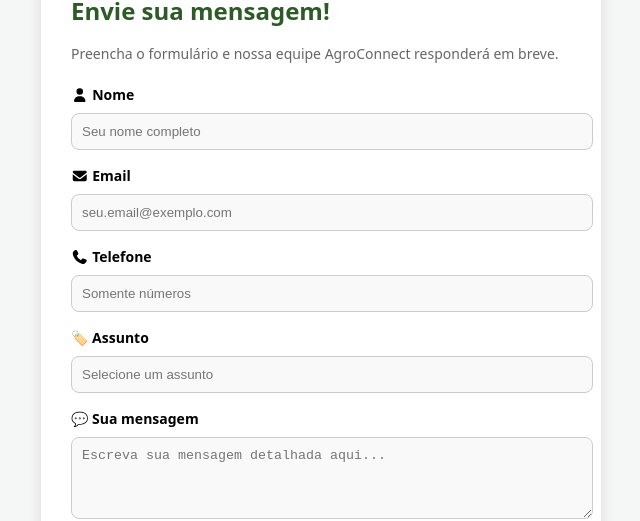
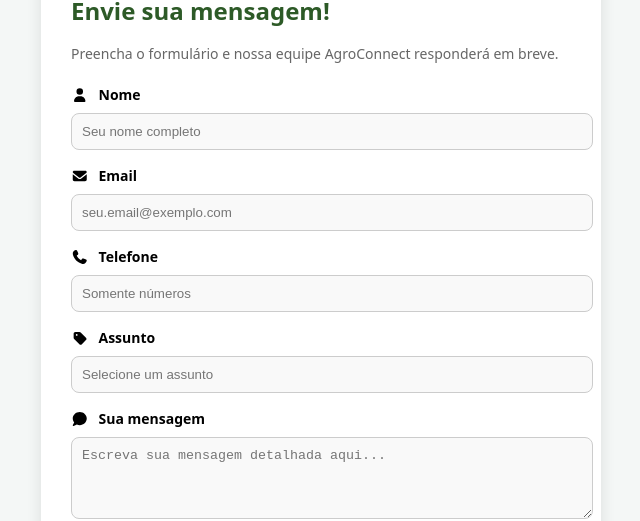
Before and after one commit to FIAP-ON-2025/AgroConnect-React, a React (Vite) app: page / in a window 1280 px wide. Shown: the part 115-636 px from the top of the page, without its empty margins (319-959 px from the left). Built offline with nearby package versions, Linux system fonts and the light colour scheme.

Commit message:
corrigir o espaco entre o emonji e texto

```diff
--- a/src/assets/FaleConosco/FaleConosco.css
+++ b/src/assets/FaleConosco/FaleConosco.css
@@ -36,12 +36,17 @@
 }
 
 .input-group label {
-  display: block;
+  display: flex;
+  align-items: center;
   font-weight: bold;
   margin-bottom: 8px;
   font-size: 14px;
   color: black;
   text-align: left;
+}
+
+.input-group label svg {
+  margin-right: 10px;
 }
 
 .input-group input, .input-group textarea {
@@ -68,4 +73,6 @@
   background-color: #23471e;
   transform: translateY(-2px); /* O botão sobe um pouquinho */
   transition: 0.3s;
+
+
 }
--- a/src/assets/FaleConosco/FaleConosco.jsx
+++ b/src/assets/FaleConosco/FaleConosco.jsx
@@ -34,12 +34,12 @@ function FaleConosco() {
                     </div>
 
                     <div className="input-group">
-                        <label>🏷️ Assunto</label>
+                        <label><FontAwesomeIcon icon={faTag} /> Assunto</label>
                         <input type="text" placeholder="Selecione um assunto" value={assunto} onChange={(e) => setAssunto(e.target.value)} />
                     </div>
 
                     <div className="input-group">
-                        <label>💬 Sua mensagem</label>
+                        <label><FontAwesomeIcon icon={faComment} /> Sua mensagem</label>
                         <textarea rows="4" placeholder="Escreva sua mensagem detalhada aqui..." value={mensagem} onChange={(e) => setMensagem(e.target.value)} />
                     </div>
 
```
